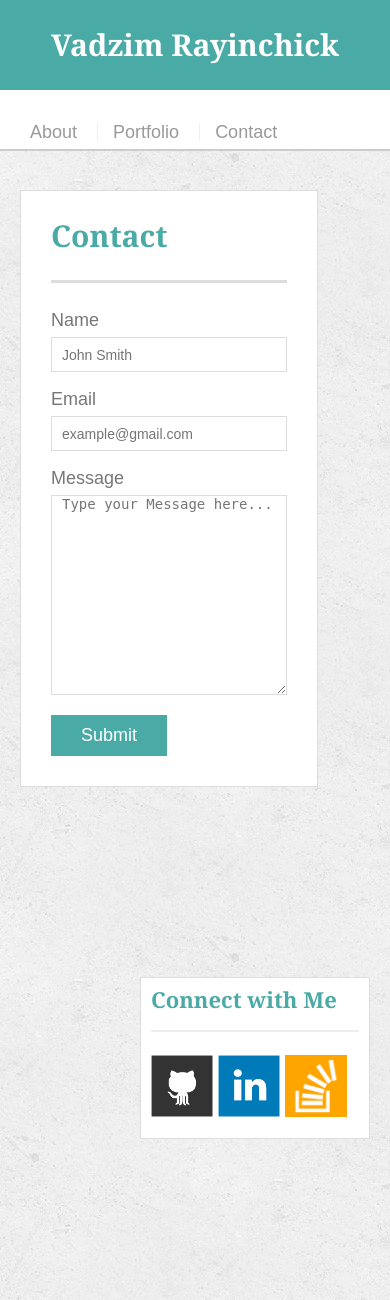
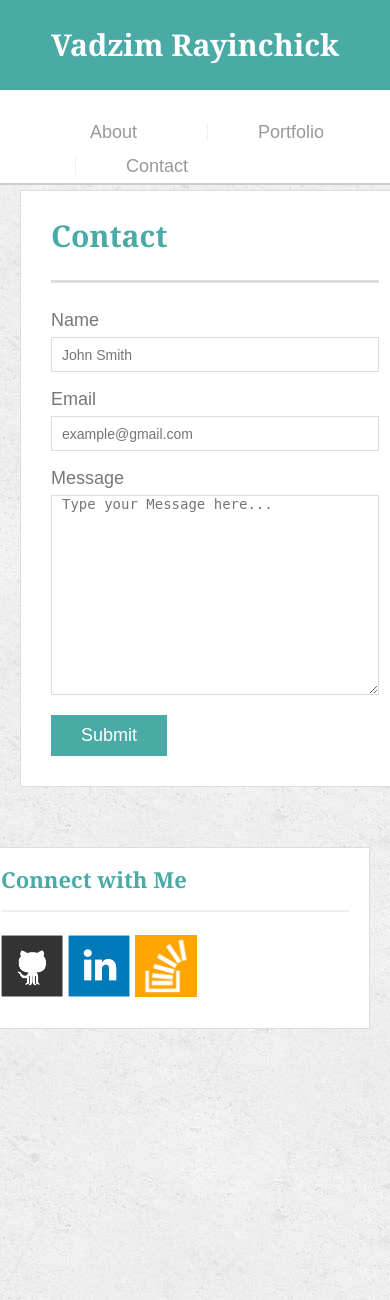
Before and after one commit to VADIMRAYINCHICK/Responsive-Portfolio, a PHP site: page /contact.html in a window 390 px wide. Shown: the top 1300 px of the page. Run offline with PHP 8.4, Linux system fonts and the light colour scheme.

Commit message:
edited nav menu

```diff
--- a/assets/css/style.css
+++ b/assets/css/style.css
@@ -162,7 +162,7 @@ h3,
 #main-container {
   padding-top: 20px;
   height: 1500px;
-  margin: 0 20 0 20px;
+
 }
 
 .main-section {
@@ -262,7 +262,6 @@ input[type=submit] {
 
 @media screen and (max-width: 768px) {
 
-  body { }
 
 
   .main-container,
@@ -296,18 +295,18 @@ input[type=submit] {
 
   @media screen and (max-width: 640px) {
 
-  body { }
+
 
 
   #main-container,
-  #connect,
+
   {
 
     /* Box-model */
     width: 100%;
     padding: 10px;
 
-    max-width: 360px;
+
 
   }
 
@@ -318,26 +317,52 @@ input[type=submit] {
 
   }
 
-nav, #logo{
-width: 100%;
+ #logo{
+   width: 100%;
+}
+
+nav {
+  width: 100%;
+  padding-left: 60px;
+
+}
+
+#nav_about{
+  padding-left: 15px;
+  padding-right: 50px;
+}
+
+#nav_contact{
+  padding-left: 50px;
+  padding-right: 15px;
+
+}
+
+#nav_portfolio{
+  padding-right: 50px;
+  padding-left: 50px;
+
+
 }
 
   .main-section{
-    max-width: 298px;
+    max-width: 598px;
     margin: 20px;
     margin-top: 170px;
 
   }
 
     .sidebar{
-      max-width: 230px;
-      margin-top: 170px;
+      max-width: 598px;
+      margin-top: 40px;
       margin-right: 20px;
+      padding: 20px;
     }
 
 
  .work {
   margin-bottom: 20px;
+
  }
 #connect1 {
   width: 100%;
@@ -346,5 +371,4 @@ width: 100%;
 }
 
 
-
 }
--- a/contact.html
+++ b/contact.html
@@ -15,9 +15,9 @@
     <div class="container">
       <a href="index.html" target="_blank" id="logo">Vadzim Rayinchick</a>
       <nav>
-        <a href="index.html" target="_blank">About</a>
-        <a href="portfolio.html" target="_blank">Portfolio</a>
-        <a href="contact.html" target="_blank">Contact</a>
+        <a href="index.html" id="nav_about" target="_blank">About</a>
+        <a href="portfolio.html" id="nav_portfolio" target="_blank">Portfolio</a>
+        <a href="contact.html" id="nav_contact" target="_blank">Contact</a>
       </nav>
     </div>
   </header>
--- a/portfolio.html
+++ b/portfolio.html
@@ -15,9 +15,9 @@
     <div class="container">
       <a href="index.html" target="_blank" id="logo">Vadzim Rayinchick</a>
       <nav>
-        <a href="index.html" target="_blank">About</a>
-        <a href="portfolio.html" target="_blank">Portfolio</a>
-        <a href="contact.html" target="_blank">Contact</a>
+        <a href="index.html" id="nav_about" target="_blank">About</a>
+        <a href="portfolio.html" id="nav_portfolio" target="_blank">Portfolio</a>
+        <a href="contact.html" id="nav_contact" target="_blank">Contact</a>
       </nav>
     </div>
   </header>
```
Also changed, not shown: index.html (+11 -29 lines).
